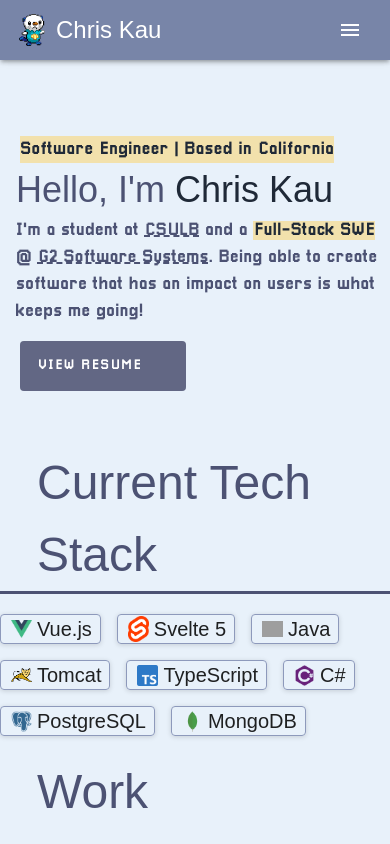
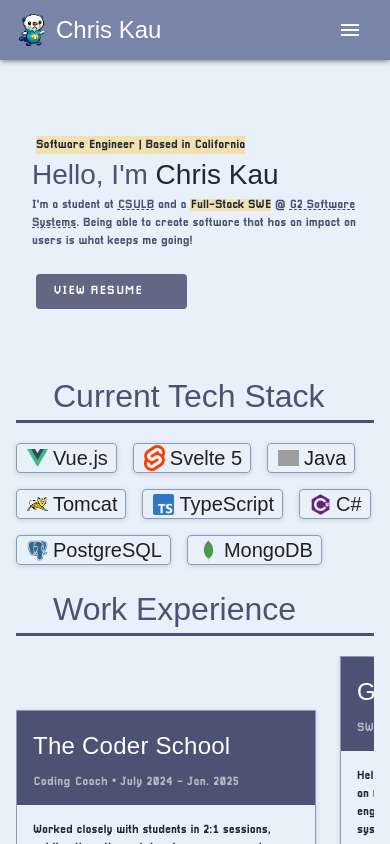
Before and after one commit to Chris-Kau/Portfolio-Website, a Vue app: page / in a window 390 px wide. Built offline with nearby package versions, Linux system fonts and the light colour scheme; grey boxes are pictures that could not be loaded; a web font is replaced by a local one.

Commit message:
yayyy more mobile friendly

```diff
--- a/src/App.vue
+++ b/src/App.vue
@@ -1,6 +1,6 @@
 <script setup lang="ts">
 import Navbar from "@/assets/Navbar.vue";
-import { ref, onMounted } from "vue";
+import { ref, onMounted, computed } from "vue";
 import { useDisplay } from "vuetify";
 import Projects from "@/assets/data/Projects.json";
 import ExperienceCard from "@/assets/ExperienceCard.vue";
@@ -43,6 +43,19 @@
   setTimeout(() => (showProjects.value = true), 800);
   setTimeout(() => (showShells.value = true), 1000);
 });
+
+const sectionHeaderSize = computed(() =>
+  mdAndUp.value ? '48px' : '32px'
+);
+const sectionParagraphSize = computed(()=>
+  mdAndUp.value ? '16px' : '12px'
+)
+const sectionNameSize = computed(()=>
+  mdAndUp.value ? '36px' : '28px'
+)
+const socialBtnSize = computed(()=>
+  mdAndUp.value ? 50 : 35
+)
 </script>
 <template>
   <v-app class="pa-0 pb-0 mb-0">
@@ -78,7 +91,7 @@
           </v-expand-transition>
         </v-col>
 
-        <v-col cols="12" md="8">
+        <v-col class="px-4 px-md-0" cols="12" md="8">
           <v-main style="padding-bottom: 0px; margin: 0 auto">
             <!--
           About me Section
@@ -92,22 +105,22 @@
                   <div class="sans flex-1" style="max-width: 500px">
                       <p
                         class="sans ml-1"
-                        style="
-                          color: var(--color-text);
-                          background-color: var(--color-accent);
-                          width: fit-content;
-                          font-size: 18px;
+                        :style="
+                          {color: 'var(--color-text)',
+                          backgroundColor: 'var(--color-accent)',
+                          width: 'fit-content',
+                          fontSize: sectionParagraphSize}
                         "
                       >
                         Software Engineer | Based in California
                       </p>
-                      <p class="mono" style="font-size: 36px">
+                      <p class="mono" :style="{fontSize: sectionNameSize}">
                         <span style="color: var(--color-secondary)">Hello, I'm </span>
                         <span style="color: var(--color-text)">Chris Kau</span>
                       </p>
                       <p
                         class="sans"
-                        style="color: var(--color-secondary); font-size: 18px"
+                        :style="{color: 'var(--color-secondary)', fontSize: sectionParagraphSize}"
                       >
                         I'm a student at
                         <a class="ahref" href="https://www.csulb.edu/" target="_blank"
@@ -129,7 +142,7 @@
                         what keeps me going!
                       </p>
                     <v-container
-                      class="social-icons d-flex flex-row ga-md-7 ga-sm-3 ps-1"
+                      class="social-icons d-flex align-center flex-row ga-md-7 ga-sm-3 ps-1"
                     >
                       <v-tooltip
                         class="sans pa-0"
@@ -142,11 +155,12 @@
                         <template v-slot:activator="{ props }">
                           <v-btn
                             v-bind="props"
-                            height="50"
-                            class="resume-btn text-white"
+                            :height="socialBtnSize"
+                            class="resume-btn text-white d-flex align-center justify-center text-center"
                             variant="tonal"
                             href="./PortfolioResume.pdf"
                             target="_blank"
+                            :style="{fontSize: sectionParagraphSize}"
                           >
                             View Resume
                             <v-icon size="20" class="ms-2 hn text-white">
@@ -161,14 +175,14 @@
                         location="bottom"
                         link="https://github.com/Chris-Kau"
                         icon="hn-github"
-                        size="50"
+                        :size="socialBtnSize"
                       />
                       <TooltipBtn
                         text="LinkedIn"
                         location="bottom"
                         link="https://www.linkedin.com/in/chris-kau/"
                         icon="hn-linkedin"
-                        size="50"
+                        :size="socialBtnSize"
                       />
                       <span @click="copyEmail">
                         <TooltipBtn
@@ -178,7 +192,7 @@
                           :icon="
                             !swapEmailIcon ? 'hn-envelope-solid' : 'hn-clipboard-solid'
                           "
-                          size="50"
+                          :size="socialBtnSize"
                         />
                       </span>
                     </v-container>
@@ -201,7 +215,7 @@
                 <v-container v-if="showTechStack" class="pa-0 pb-5">
                 <span
                   class="mono d-flex align-center ga-3"
-                  style="color: var(--color-secondary); font-size: 48px"
+                  :style="{color: 'var(--color-secondary)', fontSize: sectionHeaderSize}"
                 >
                   <v-icon class="hn" size="25">hn-programming</v-icon>
                   Current Tech Stack
@@ -234,7 +248,7 @@
                 >
                   <p
                     class="mono text-left"
-                    style="color: var(--color-secondary); font-size: 48px"
+                    :style="{color: 'var(--color-secondary)', fontSize: sectionHeaderSize}"
                   >
                     <span class="d-flex align-center ga-3">
                       <v-icon class="hn" size="25">hn-business</v-icon>
@@ -299,7 +313,7 @@
                 >
                   <p
                     class="mono text-left"
-                    style="color: var(--color-secondary); font-size: 48px"
+                    :style="{color: 'var(--color-secondary)', fontSize: sectionHeaderSize}"
                   >
                     <span class="d-flex align-center ga-3">
                       <v-icon class="hn" size="25">hn-sparkles-solid</v-icon>
--- a/src/assets/ExperienceCard.vue
+++ b/src/assets/ExperienceCard.vue
@@ -1,12 +1,24 @@
 <script setup>
 import ProjectTooltipBtn from './ProjectTooltipBtn.vue'
+import { useDisplay } from "vuetify";
+import {computed} from "vue";
+const { mdAndUp } = useDisplay();
 defineProps(['company', 'date', 'role', 'description', 'skills', 'link'])
+const sectionParagraphSize = computed(()=>
+  mdAndUp.value ? '16px' : '12px'
+)
+const sectionNameSize = computed(()=>
+  mdAndUp.value ? '36px' : '24px'
+)
+const socialBtnSize = computed(()=>
+  mdAndUp.value ? 50 : 35
+)
 </script>
 
 <template>
   <v-card
     class="vcardhover mx-auto"
-    width="415"
+    :width="mdAndUp ? 415 : 300"
     flat
     style="
       color: white;
@@ -18,7 +30,7 @@
     <!-- Title + Subtitle -->
     <template #title>
       <div class="d-flex justify-space-between flex-row align-center pb-0">
-        <div class="mono text-h4">
+        <div class="mono " :style="{fontSize: sectionNameSize}" >
           {{ company }}
         </div>
         <div class="project-social-icons" style="color: white">
@@ -27,19 +39,20 @@
             location="top"
             :link="link"
             icon="hn-external-link"
+            :size="socialBtnSize"
           />
         </div>
       </div>
     </template>
 
     <template #subtitle>
-      <span class="sans" style="font-size:16px">{{ role }} • {{ date }}</span>
+      <span class="sans" :style="{fontSize: sectionParagraphSize}">{{ role }} • {{ date }}</span>
     </template>
 
     <!-- Description -->
     <v-container
       class="sans pt-4"
-      style="color: var(--color-paragraph-text); background-color: transparent; font-size: 16px"
+      :style="{color: 'var(--color-paragraph-text)', backgroundColor: 'transparent', fontSize: sectionParagraphSize}"
     >
       {{ description }}
     </v-container>
@@ -55,7 +68,7 @@
         color="ck-accent"
         variant="flat"
         label
-        style="font-size:16px"
+        :style="{fontSize:sectionParagraphSize}"
       >
         {{ skill }}
       </v-chip>
--- a/src/assets/ProjectTooltipBtn.vue
+++ b/src/assets/ProjectTooltipBtn.vue
@@ -3,7 +3,7 @@
     <template v-slot:activator="{ props }">
       <v-btn
         v-bind="props"
-        :size="`${mdAndUp ? 40 : 20}`"
+        size="50"
         class="project-social-icons"
         variant="text"
         :href="link"
--- a/src/assets/TooltipBtn.vue
+++ b/src/assets/TooltipBtn.vue
@@ -20,6 +20,12 @@
 
 <script setup>
 defineProps(["location", "text", "icon", "link", "aria", "size"]);
+import {computed} from 'vue';
+import { useDisplay } from "vuetify";
+const { mdAndUp } = useDisplay();
+const socialBtnSize = computed(()=>
+  mdAndUp.value ? 50 : 20
+)
 </script>
 
 <style scoped>
```
